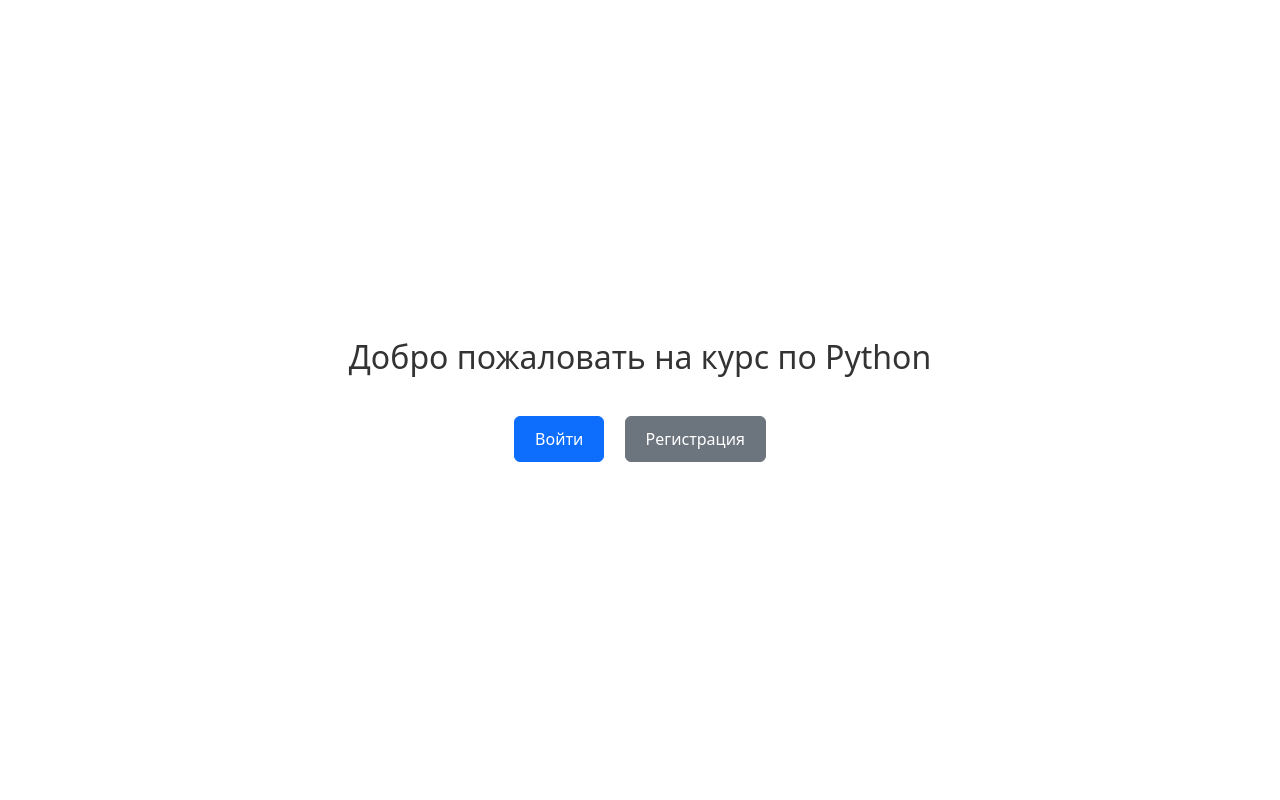
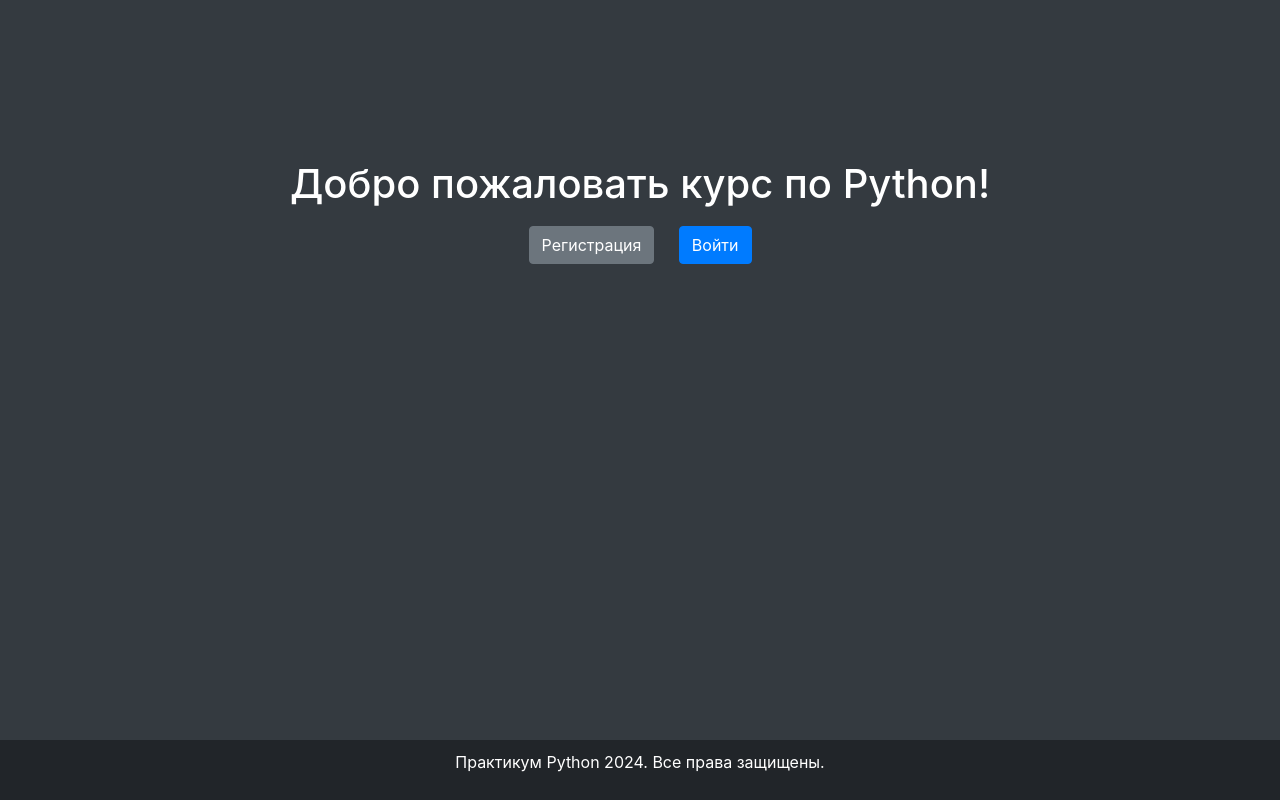
Before and after one commit to timur2912/mipt_python, a Django app: page / in a window 1280 px wide. Run offline with Django 5.2, Linux system fonts and the light colour scheme; some libraries are stand-ins or nearby versions.

Commit message:
added front for login

```diff
--- a/MIPTpython/MIPTpython/settings.py
+++ b/MIPTpython/MIPTpython/settings.py
@@ -25,8 +25,9 @@ SECRET_KEY = "django-insecure-^%$^j@uxw3q6p%rt6&y1cafkl!in3%#8f48xbn$me$2r62&#_h
 # SECURITY WARNING: don't run with debug turned on in production!
 DEBUG = True
 
-ALLOWED_HOSTS = ['185.198.152.180']
-# ALLOWED_HOSTS = []
+
+# ALLOWED_HOSTS = ['185.198.152.180']
+ALLOWED_HOSTS = []
 
 # Application definition
 
--- a/MIPTpython/accounts/urls.py
+++ b/MIPTpython/accounts/urls.py
@@ -1,8 +1,9 @@
 from django.urls import path
 from .views import SignUpView
-from .views import SignUpView, profile
+from .views import SignUpView, profile, perform_login
 
 urlpatterns = [
     path("signup/", SignUpView.as_view(), name="signup"),
     path('profile/', profile, name='users-profile'),
+    path('perform_login', perform_login, name='perform_login')
 ]
--- /dev/null
+++ b/MIPTpython/requirements.txt
@@ -0,0 +1,5 @@
+asgiref==3.8.1
+Django==5.0.7
+gunicorn==22.0.0
+packaging==24.1
+sqlparse==0.5.0
--- a/MIPTpython/scores/views.py
+++ b/MIPTpython/scores/views.py
@@ -2,11 +2,12 @@ from django.shortcuts import render
 # from .models import Task, Project1
 from django.contrib.auth.decorators import login_required
 from django.http import HttpResponseRedirect, HttpResponseNotFound
-from  tasks.models import Project1
+from  tasks.models import Project1, Task
 
 @login_required
 def scores_list(request):
     data = {
+        'contest' : Task.objects.filter(task_type="1")[0],
         'project_1_score' : Project1.objects.filter(user_id=request.user.id)[0].score if (len(Project1.objects.filter(user_id=request.user.id))!=0) else '',
         'project_1_status': Project1.objects.filter(user_id=request.user.id)[0].status if (len(Project1.objects.filter(user_id=request.user.id))!=0) else '',
     }
--- a/MIPTpython/tasks/admin.py
+++ b/MIPTpython/tasks/admin.py
@@ -5,8 +5,8 @@ from django.utils.html import format_html
 
 @admin.register(Task)
 class Task1Admin(admin.ModelAdmin):
-    list_display = ['task_type', 'publish', ]
-    list_editable = ['publish',]
+    list_display = ['task_type', 'publish', 'finished']
+    list_editable = ['publish', 'finished']
 
 
 @admin.register(Project1)
--- a/MIPTpython/tasks/models.py
+++ b/MIPTpython/tasks/models.py
@@ -19,6 +19,7 @@ class Task(models.Model):
     description_link = models.URLField(max_length=200)
     deadline = models.DateTimeField(blank=True, null=True)
     publish = models.BooleanField(default=False)
+    finished = models.BooleanField(default=False)
 
     def __str__(self):
         return self.task_type
--- a/MIPTpython/templates/index.html
+++ b/MIPTpython/templates/index.html
@@ -1,43 +1,50 @@
-<!-- Подключение стилей Bootstrap CDN -->
-<link href="https://cdn.jsdelivr.net/npm/bootstrap@5.4.3/dist/css/bootstrap.min.css" rel="stylesheet">
-
+<!DOCTYPE html>
+<html lang="ru">
+<head>
+    <meta charset="UTF-8">
+    <meta name="viewport" content="width=device-width, initial-scale=1.0">
+    <title>Стартовая Страница</title>
+    <link rel="stylesheet" href="https://stackpath.bootstrapcdn.com/bootstrap/4.5.2/css/bootstrap.min.css">
     <style>
         body {
-        display: flex;
-        justify-content: center;
-        align-items: center;
-        height: 100vh;
-        margin: 0;
+            background-color: #343a40; /* Темный фон */
+            color: white; /* Белый текст */
         }
-
-    .container {
+        .main-header {
             text-align: center;
+            margin-top: 20vh; /* Выравнивание по центру */
         }
-
-    h1 {
-        color: #333;
-        font-size: 2rem;
-        margin-bottom: 20px;
+        .btn-custom {
+            margin: 10px;
         }
-
-    p {
-        color: #666;
-        font-size: 1.2rem;
-        margin-bottom: 20px;
-    }
-
-    .btn {
-        margin-top: 20px;
-        padding: 10px 20px;
-        font-size: 1rem;
+        footer {
+            position: absolute;
+            bottom: 0;
+            width: 100%;
+            text-align: center;
+            padding: 10px;
+            background-color: #212529;
         }
     </style>
+</head>
+<body>
 
+    <!-- Основная часть страницы -->
     <div class="container">
-  <h1>Добро пожаловать на курс по Python</h1>
-  <a href="/accounts/login/" class="btn btn-primary mx-2">Войти</a>
-  <a href="/accounts/signup/" class="btn btn-secondary mx-2">Регистрация</a>
+        <div class="main-header">
+            <h1>Добро пожаловать курс по Python!</h1> <!-- Большая надпись -->
+            <a href="/accounts/signup" class="btn btn-secondary btn-custom">Регистрация</a> <!-- Первая кнопка -->
+            <a href="/accounts/login" class="btn btn-primary btn-custom">Войти</a> <!-- Вторая кнопка -->
+        </div>
     </div>
 
-<!-- Подключение скриптов Bootstrap CDN -->
-<script src="https://cdn.jsdelivr.net/npm/bootstrap@5.4.3/dist/js/bootstrap.bundle.min.js"></script>
+    <!-- Нижний подвал -->
+    <footer>
+        <p> Практикум Python 2024. Все права защищены.</p>
+    </footer>
+
+    <script src="https://code.jquery.com/jquery-3.5.1.slim.min.js"></script>
+    <script src="https://cdn.jsdelivr.net/npm/@popperjs/core@2.11.6/dist/umd/popper.min.js"></script>
+    <script src="https://stackpath.bootstrapcdn.com/bootstrap/4.5.2/js/bootstrap.min.js"></script>
+</body>
+</html>
--- a/MIPTpython/templates/tasks/tasks.html
+++ b/MIPTpython/templates/tasks/tasks.html
@@ -42,7 +42,7 @@
           </button>
         </h2>
 
-        <div id="panelsStayOpen-collapseOne" class="accordion-collapse collapse show" aria-labelledby="panelsStayOpen-headingOne">
+        <div id="panelsStayOpen-collapseOne" class="accordion-collapse collapse" aria-labelledby="panelsStayOpen-headingOne">
           <div class="accordion-body">
             <div>Дедлайн: {{contest_deadline}}</div>
             <div><a class="link-opacity-100" href={{ contest_link }}>Ссылка на контест </a></div>
```
Also changed, not shown: MIPTpython/accounts/views.py (+23 -1 lines), MIPTpython/templates/registration/login.html (+62 -8 lines), MIPTpython/templates/scores/scores.html (+8 -1 lines), MIPTpython/db.sqlite3, MIPTpython/tasks/migrations/0014_task_finished.py (added), 1 other file. Lines whose indentation alone changed are shown as unchanged.
